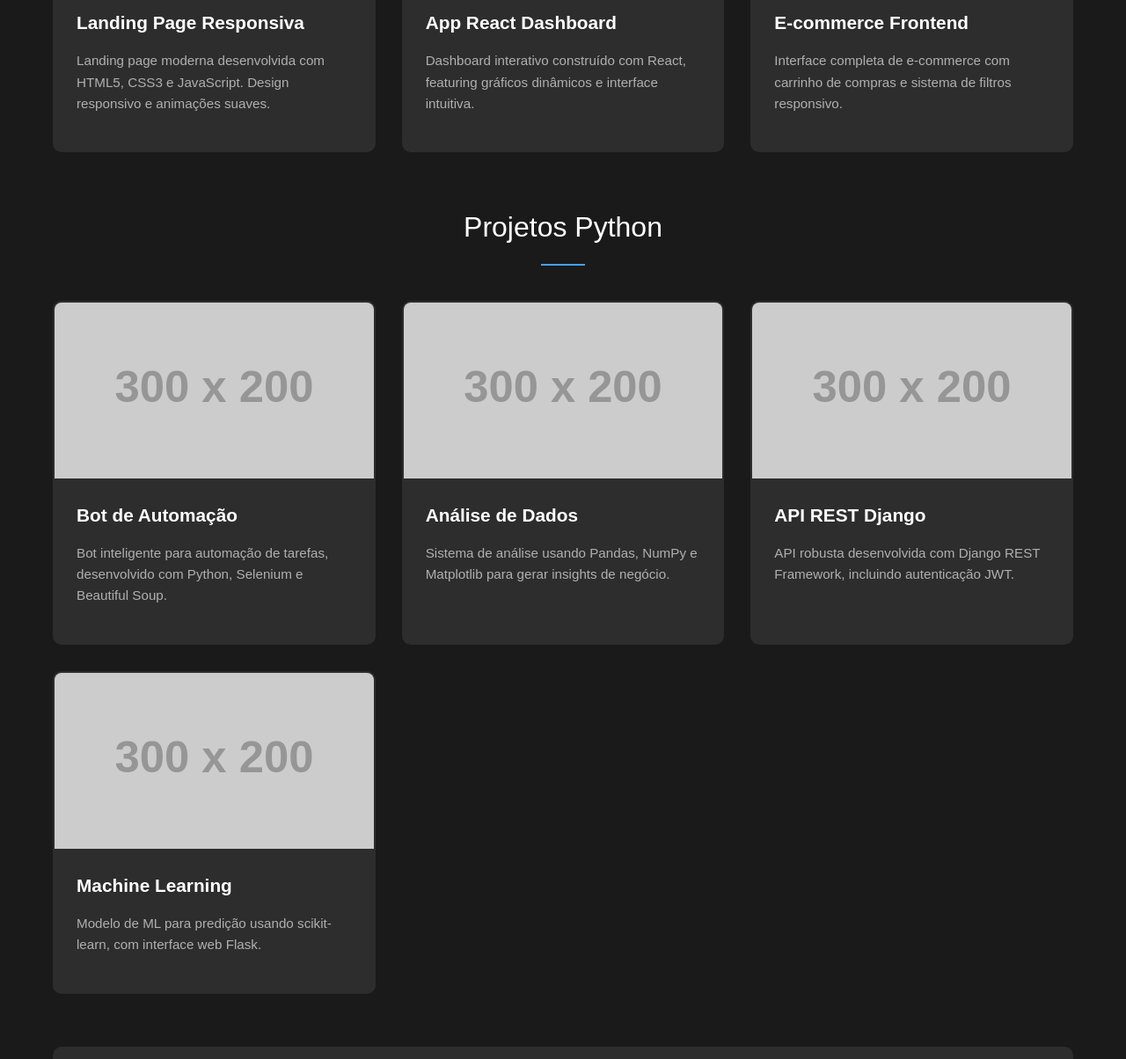
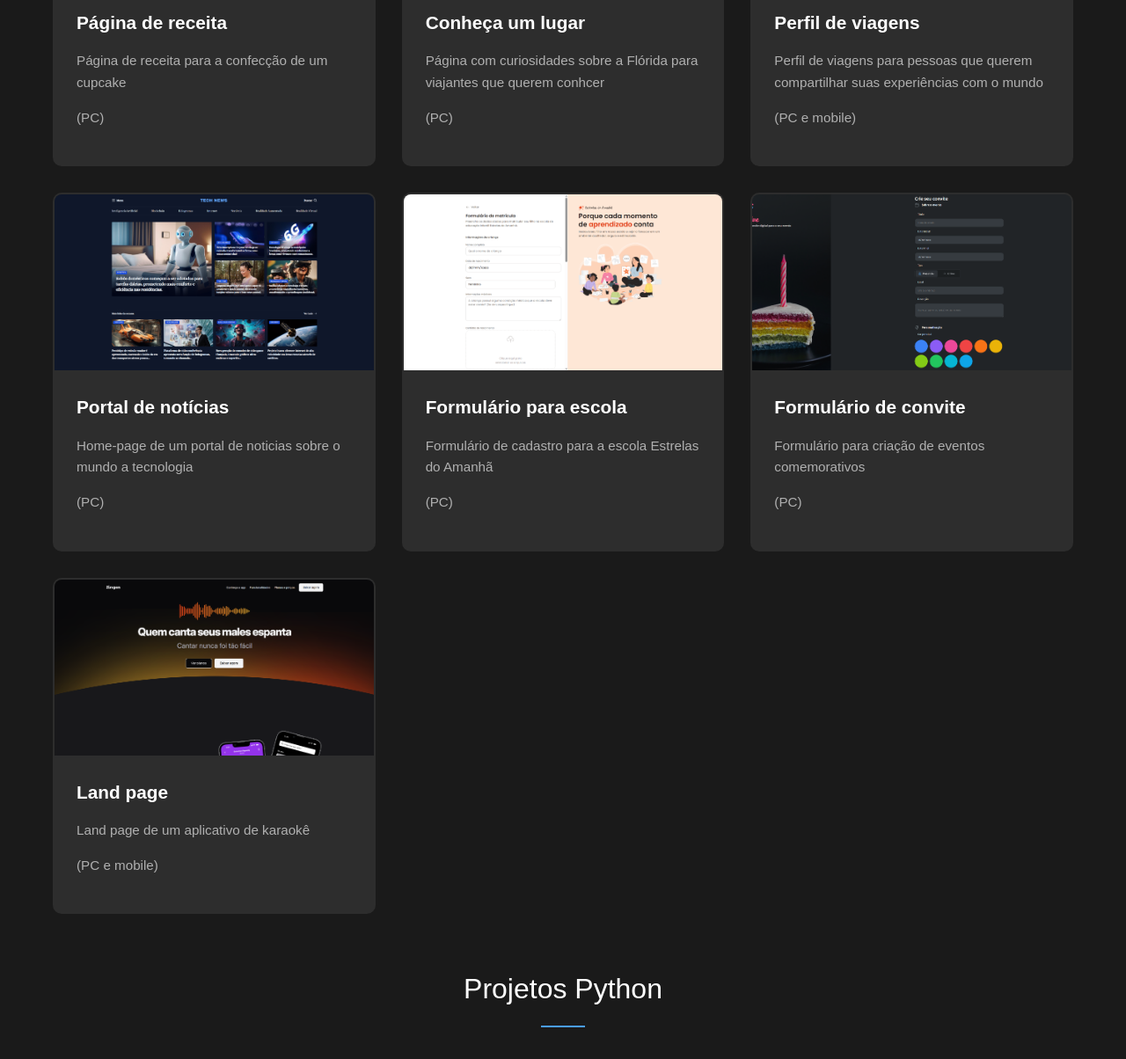
Before and after one commit to xManoelx/portifolio-dev, a plain HTML site: page index.html in a window 1280 px wide. Shown: the part 928-2132 px from the top of the page at 88% size. Drawn offline with Linux system fonts and the light colour scheme; placeholder pictures from the web are drawn by us.

Commit message:
Configurando meus projetos

```diff
--- a/index.html
+++ b/index.html
@@ -14,11 +14,11 @@
         <header>
             <div class="profile-section">
                 <div class="profile-img">
-                    <img src="https://via.placeholder.com/150" alt="Foto do perfil">
+                    <img src="assets/profile-picture.png" alt="Foto do perfil">
                 </div>
-                <h1>Seu Nome</h1>
+                <h1>Manoel Antonio</h1>
                 <p class="subtitle">Desenvolvedor Full Stack</p>
-                <p class="description">Desenvolvedor apaixonado por tecnologia, especializado em criar soluções web inovadoras.</p>
+                <p class="description">Estudante de Análise e Desenvolvimento de Sistemas, pronto para criar soluções web inovadoras.</p>
             </div>
 
             <div class="tech-stack">
@@ -37,35 +37,84 @@
             <section class="projects-section">
                 <h2>Projetos Front-end</h2>
                 <div class="projects-grid">
-                    <div class="project-card" onclick="window.open('#', '_blank')">
+                    <div class="project-card" onclick="window.open('https://xmanoelx.github.io/Pagina-de-receita/', '_blank')">
                         <div class="project-image">
-                            <img src="https://via.placeholder.com/300x200" alt="Landing Page Responsiva">
+                            <img src="assets/frontend-img/pagina-de-receita.png" alt="Página de receita">
                         </div>
                         <div class="project-content">
-                            <h3 class="project-title">Landing Page Responsiva</h3>
-                            <p class="project-description">Landing page moderna desenvolvida com HTML5, CSS3 e JavaScript. Design responsivo e animações suaves.</p>
+                            <h3 class="project-title">Página de receita</h3>
+                            <p class="project-description">Página de receita para a confecção de um cupcake</p>
+                            <p class="project-description">(PC)</p>
                         </div>
                     </div>
 
-                    <div class="project-card" onclick="window.open('#', '_blank')">
+                    <div class="project-card" onclick="window.open('https://xmanoelx.github.io/Conheca-um-lugar/', '_blank')">
                         <div class="project-image">
-                            <img src="https://via.placeholder.com/300x200" alt="App React Dashboard">
+                            <img src="assets/frontend-img/conheca-um-lugar.png" alt="Conheça um lugar">
                         </div>
                         <div class="project-content">
-                            <h3 class="project-title">App React Dashboard</h3>
-                            <p class="project-description">Dashboard interativo construído com React, featuring gráficos dinâmicos e interface intuitiva.</p>
+                            <h3 class="project-title">Conheça um lugar</h3>
+                            <p class="project-description">Página com curiosidades sobre a Flórida para viajantes que querem conhcer</p>
+                            <p class="project-description">(PC)</p>
                         </div>
                     </div>
 
-                    <div class="project-card" onclick="window.open('#', '_blank')">
+                    <div class="project-card" onclick="window.open('https://xmanoelx.github.io/Perfil-de-viagens-responsivo/', '_blank')">
                         <div class="project-image">
-                            <img src="https://via.placeholder.com/300x200" alt="E-commerce Frontend">
+                            <img src="assets/frontend-img/perfil-de-viagens.png" alt="Perfil de viagens">
                         </div>
                         <div class="project-content">
-                            <h3 class="project-title">E-commerce Frontend</h3>
-                            <p class="project-description">Interface completa de e-commerce com carrinho de compras e sistema de filtros responsivo.</p>
+                            <h3 class="project-title">Perfil de viagens</h3>
+                            <p class="project-description">Perfil de viagens para pessoas que querem compartilhar suas experiências com o mundo</p>
+                            <p class="project-description">(PC e mobile)</p>
                         </div>
                     </div>
+
+                    <div class="project-card" onclick="window.open('https://xmanoelx.github.io/Portal-de-Noticias/', '_blank')">
+                        <div class="project-image">
+                            <img src="assets/frontend-img/portal-de-noticias.png" alt="Portal de noticias">
+                        </div>
+                        <div class="project-content">
+                            <h3 class="project-title">Portal de notícias</h3>
+                            <p class="project-description">Home-page de um portal de noticias sobre o mundo a tecnologia</p>
+                            <p class="project-description">(PC)</p>
+                        </div>
+                    </div>
+
+                    <div class="project-card" onclick="window.open('https://xmanoelx.github.io/Fomulario-para-escola/', '_blank')">
+                        <div class="project-image">
+                            <img src="assets/frontend-img/formulario-para-escola.png" alt="formulario para escola">
+                        </div>
+                        <div class="project-content">
+                            <h3 class="project-title">Formulário para escola</h3>
+                            <p class="project-description">Formulário de cadastro para a escola Estrelas do Amanhã</p>
+                            <p class="project-description">(PC)</p>
+                        </div>
+                    </div>
+
+                    <div class="project-card" onclick="window.open('https://xmanoelx.github.io/Formulario-de-convite/', '_blank')">
+                        <div class="project-image">
+                            <img src="assets/frontend-img/formulario-de-convite.png" alt="formulario de convite">
+                        </div>
+                        <div class="project-content">
+                            <h3 class="project-title">Formulário de convite</h3>
+                            <p class="project-description">Formulário para criação de eventos comemorativos</p>
+                            <p class="project-description">(PC)</p>
+                        </div>
+                    </div>
+
+                    <div class="project-card" onclick="window.open('https://xmanoelx.github.io/Landing-page/', '_blank')">
+                        <div class="project-image">
+                            <img src="assets/frontend-img/land-page.png" alt="land page">
+                        </div>
+                        <div class="project-content">
+                            <h3 class="project-title">Land page</h3>
+                            <p class="project-description">Land page de um aplicativo de karaokê</p>
+                            <p class="project-description">(PC e mobile)</p>
+                        </div>
+                    </div>
+
+
                 </div>
             </section>
 
@@ -73,43 +122,23 @@
             <section class="projects-section">
                 <h2>Projetos Python</h2>
                 <div class="projects-grid">
-                    <div class="project-card" onclick="window.open('#', '_blank')">
+                    <div class="project-card" onclick="window.open('https://github.com/xManoelx/Lista-de-Tarefas', '_blank')">
                         <div class="project-image">
-                            <img src="https://via.placeholder.com/300x200" alt="Bot de Automação">
+                            <img src="assets/python.jpg" alt="Python">
                         </div>
                         <div class="project-content">
-                            <h3 class="project-title">Bot de Automação</h3>
-                            <p class="project-description">Bot inteligente para automação de tarefas, desenvolvido com Python, Selenium e Beautiful Soup.</p>
+                            <h3 class="project-title">Lista de tarefas</h3>
+                            <p class="project-description">Projeto prático de criação de um lista de tarefas</p>
                         </div>
                     </div>
 
-                    <div class="project-card" onclick="window.open('#', '_blank')">
+                    <div class="project-card" onclick="window.open('https://github.com/xManoelx/Lista-Telefonica/tree/main', '_blank')">
                         <div class="project-image">
-                            <img src="https://via.placeholder.com/300x200" alt="Análise de Dados">
+                            <img src="assets/python.jpg" alt="Python">
                         </div>
                         <div class="project-content">
-                            <h3 class="project-title">Análise de Dados</h3>
-                            <p class="project-description">Sistema de análise usando Pandas, NumPy e Matplotlib para gerar insights de negócio.</p>
-                        </div>
-                    </div>
-
-                    <div class="project-card" onclick="window.open('#', '_blank')">
-                        <div class="project-image">
-                            <img src="https://via.placeholder.com/300x200" alt="API REST Django">
-                        </div>
-                        <div class="project-content">
-                            <h3 class="project-title">API REST Django</h3>
-                            <p class="project-description">API robusta desenvolvida com Django REST Framework, incluindo autenticação JWT.</p>
-                        </div>
-                    </div>
-
-                    <div class="project-card" onclick="window.open('#', '_blank')">
-                        <div class="project-image">
-                            <img src="https://via.placeholder.com/300x200" alt="Machine Learning">
-                        </div>
-                        <div class="project-content">
-                            <h3 class="project-title">Machine Learning</h3>
-                            <p class="project-description">Modelo de ML para predição usando scikit-learn, com interface web Flask.</p>
+                            <h3 class="project-title">Lista telefônico</h3>
+                            <p class="project-description">Projeto prático de criação de um lista telefônico</p>
                         </div>
                     </div>
                 </div>
@@ -122,9 +151,9 @@
                 <h3>Contato</h3>
                 <p>Entre em contato através das redes sociais</p>
                 <div class="social-links">
-                    <a href="https://linkedin.com/in/seu-perfil" target="_blank" class="social-link">LinkedIn</a>
-                    <a href="https://instagram.com/seu-perfil" target="_blank" class="social-link">Instagram</a>
-                    <a href="https://github.com/seu-usuario" target="_blank" class="social-link">GitHub</a>
+                    <a href="https://www.linkedin.com/in/manoel-antonio-dutra-rodrigues-98b390202/" target="_blank" class="social-link">LinkedIn</a>
+                    <a href="https://www.instagram.com/manoeldr_/" target="_blank" class="social-link">Instagram</a>
+                    <a href="https://github.com/xManoelx" target="_blank" class="social-link">GitHub</a>
                 </div>
             </div>
         </footer>
```
Also changed, not shown: assets/frontend-img/conheca-um-lugar.png (added), assets/frontend-img/formulario-de-convite.png (added), assets/frontend-img/formulario-para-escola.png (added), assets/frontend-img/land-page.png (added), assets/frontend-img/pagina-de-receita.png (added), assets/frontend-img/perfil-de-viagens.png (added), assets/frontend-img/portal-de-noticias.png (added), assets/profile-picture.png (added), assets/python.jpg (added).
